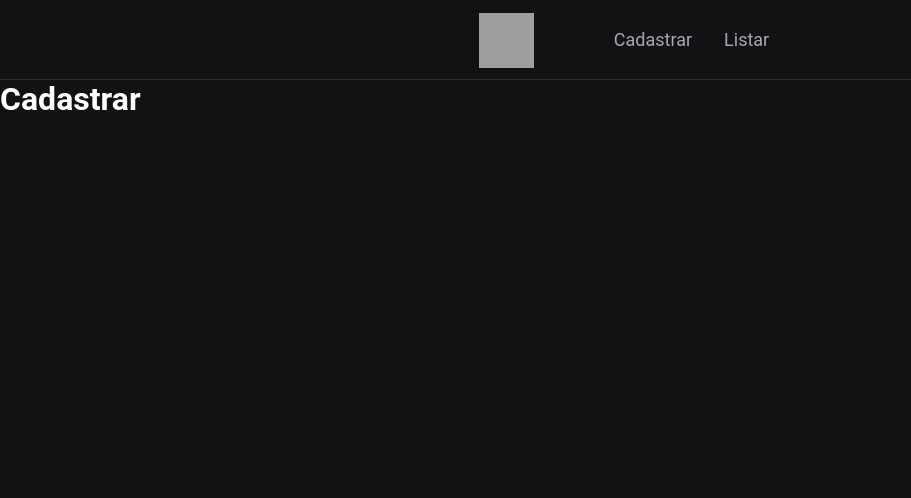
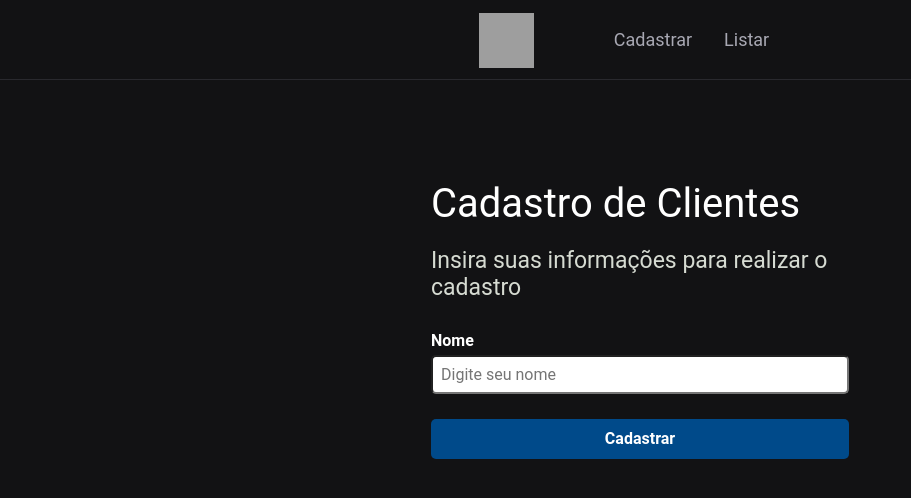
Before and after one commit to cardosorenanalves/react-crud, a React (Vite) app: page / in a window 1280 px wide. Shown: the top 498 px of the page, without its empty margins (0-911 px from the left). Built offline with nearby package versions, Linux system fonts and the light colour scheme; grey boxes are pictures that could not be loaded.

Commit message:
feat: page register and style create

```diff
--- a/src/Pages/Cadastrar/index.tsx
+++ b/src/Pages/Cadastrar/index.tsx
@@ -1,5 +1,30 @@
+import {
+    Container,
+    Title,
+    SubTitle,
+    Input,
+    Button,
+    Content,
+    Label,
+    InputDiv,
+    DivTitle
+
+} from './styles'
+
 export function Cadastrar(){
     return(
-        <h1>Cadastrar</h1>
+        <Container>
+            <Content>
+            <DivTitle>
+                <Title>Cadastro de Clientes</Title>
+                <SubTitle>Insira suas informações para realizar o cadastro</SubTitle>
+            </DivTitle>
+            <InputDiv>
+                <Label>Nome</Label>
+                <Input placeholder='Digite seu nome'/>
+            </InputDiv>
+            <Button>Cadastrar</Button>
+            </Content>
+        </Container>
     )
 }
--- /dev/null
+++ b/src/Pages/Cadastrar/styles.ts
@@ -0,0 +1,73 @@
+import styled from "styled-components";
+
+ export const Container = styled.div`
+ display: flex;
+ justify-content: center;
+ align-items: center;
+ flex-direction: column;
+ `;
+
+ export const Content = styled.div`
+ width: 450px;
+ max-width: 100%;
+ display: flex;
+ flex-direction: column;
+ justify-content: center;
+ align-items: flex-start;
+ padding: 1rem;
+ `;
+
+export const DivTitle = styled.div `
+display: flex;
+flex-direction: column;
+align-items: flex-start;
+`;
+
+ export const Title = styled.text`
+ margin-top: 20%;
+ font-size: 40px;
+ `;
+
+ export const SubTitle = styled.text`
+ margin-top: 20px;
+ margin-bottom: 30px;
+ font-size: 23px;
+ color: #D6DBD2;
+ `;
+
+export const Label = styled.text`
+font-weight: bold;
+margin-bottom: 5px;
+`;
+
+export const InputDiv = styled.text`
+ display: flex;
+ flex-direction: column;
+ justify-content: flex-start;
+ width: 100%;
+
+`;
+
+ export const Input = styled.input`
+ margin-bottom: 25px;
+ border-radius: 5px;
+ width: 100%;
+ padding: 0.5rem;
+ `;
+
+ export const Button = styled.div`
+ cursor: pointer;
+ width: 100%;
+ height: 40px;
+ border-radius: 5px;
+ display: flex;
+ justify-content: center;
+ align-items: center;
+ font-weight: bold;
+ background-color: #004A8A;
+
+ &:hover{
+    filter: brightness( 75% );
+ }
+
+ `;
```
